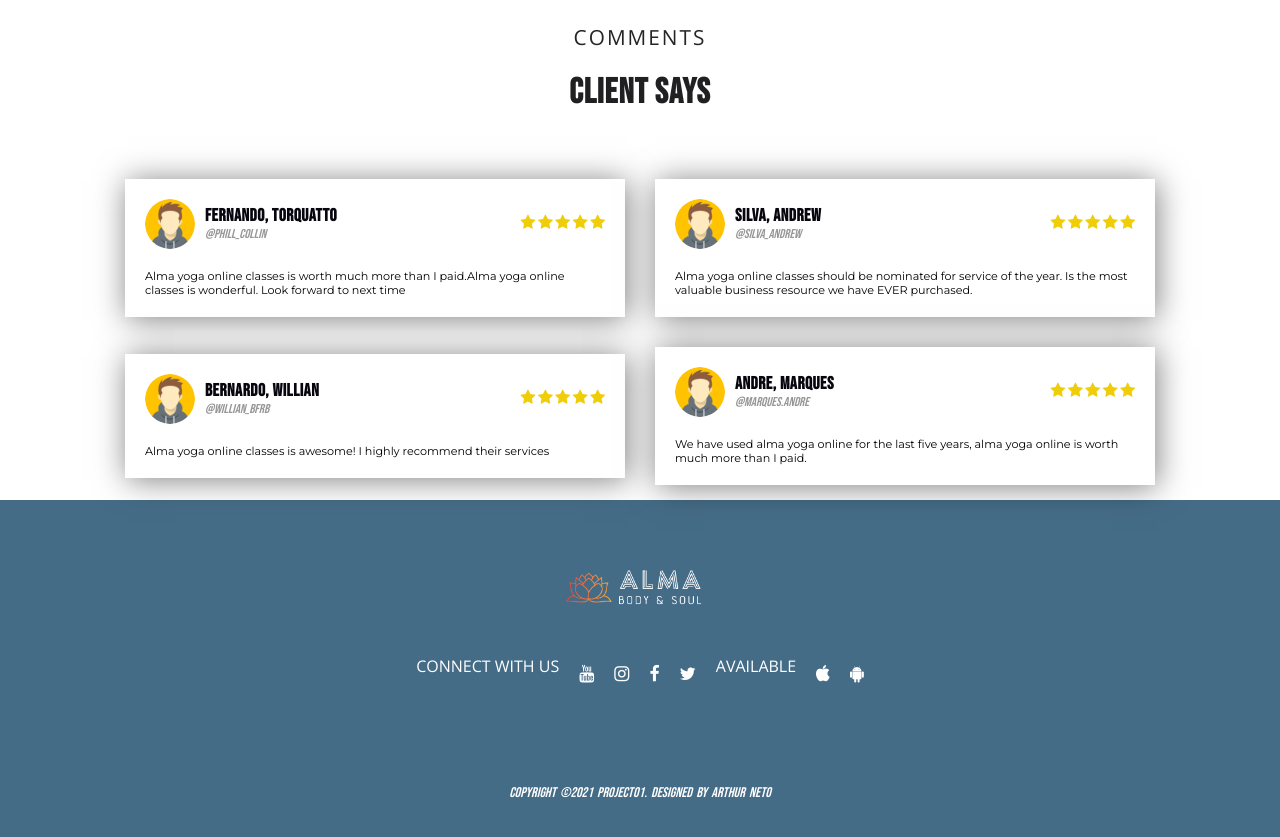
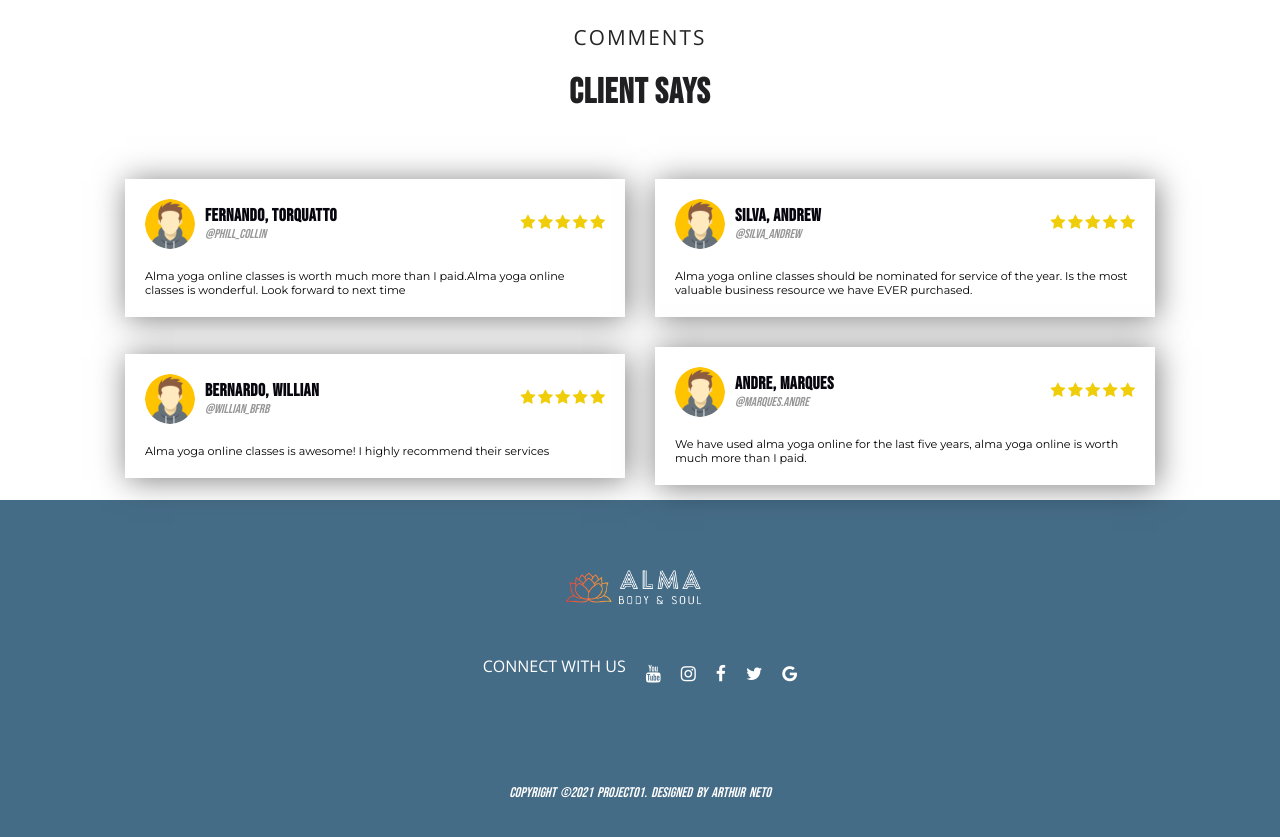
Before and after one commit to artneto/Alma-Studio-Website, a plain HTML site: page index.html in a window 1280 px wide. Shown: the part 2540-3377 px from the top of the page. Drawn offline with nearby package versions, Linux system fonts and the light colour scheme.

Commit message:
style footer and remove apple and android icon

```diff
--- a/index.html
+++ b/index.html
@@ -263,12 +263,8 @@
             aria-label="Visit our Facebook page (opens in a new tab)"><i class="fa fa-facebook"></i></a>
             <a href="https://twitter.com" target="_blank" rel="noopener"
             aria-label="Visit our Twitter page (opens in a new tab)"><i class="fa fa-twitter"></i></a>
-
-                <h2>Available </h2>
-            <a href="https://www.apple.com/ie/app-store/" target="_blank" rel="noopener"
-            aria-label="Visit our apple store page (opens in a new tab)"><i class="fa fa-apple"></i></a>
-            <a href="https://play.google.com/store/apps?gl=IE" target="_blank" rel="noopener"
-            aria-label="Visit our google play store page (opens in a new tab)"><i class="fa fa-android"></i></a>
+            <a href="https://gmail.com/" target="_blank" rel="noopener"
+            aria-label="Visit our google play store page (opens in a new tab)"><i class="fa fa-google"></i></a>
            </div>
            <div class="footer-bottom">
                <p>copyright &copy;2021 Project01. designed by <span>Arthur Neto</span></p>
```
